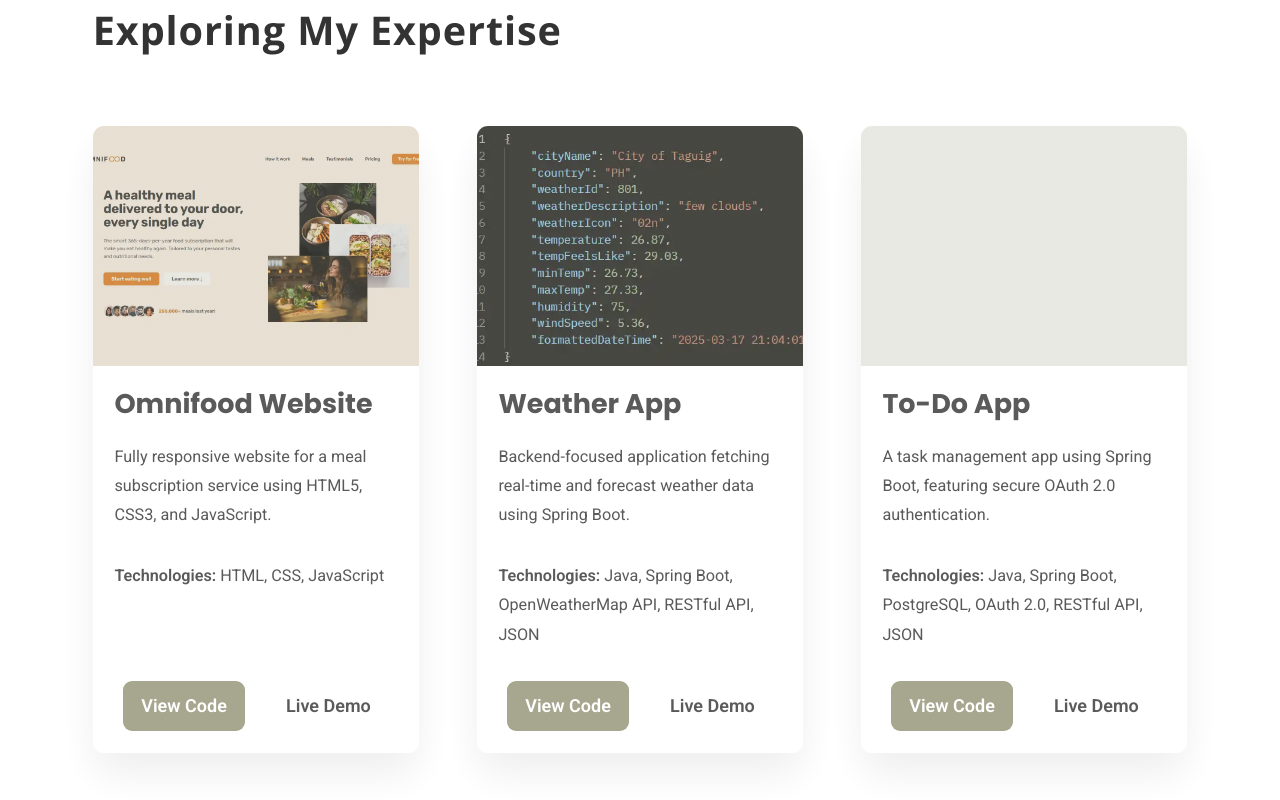
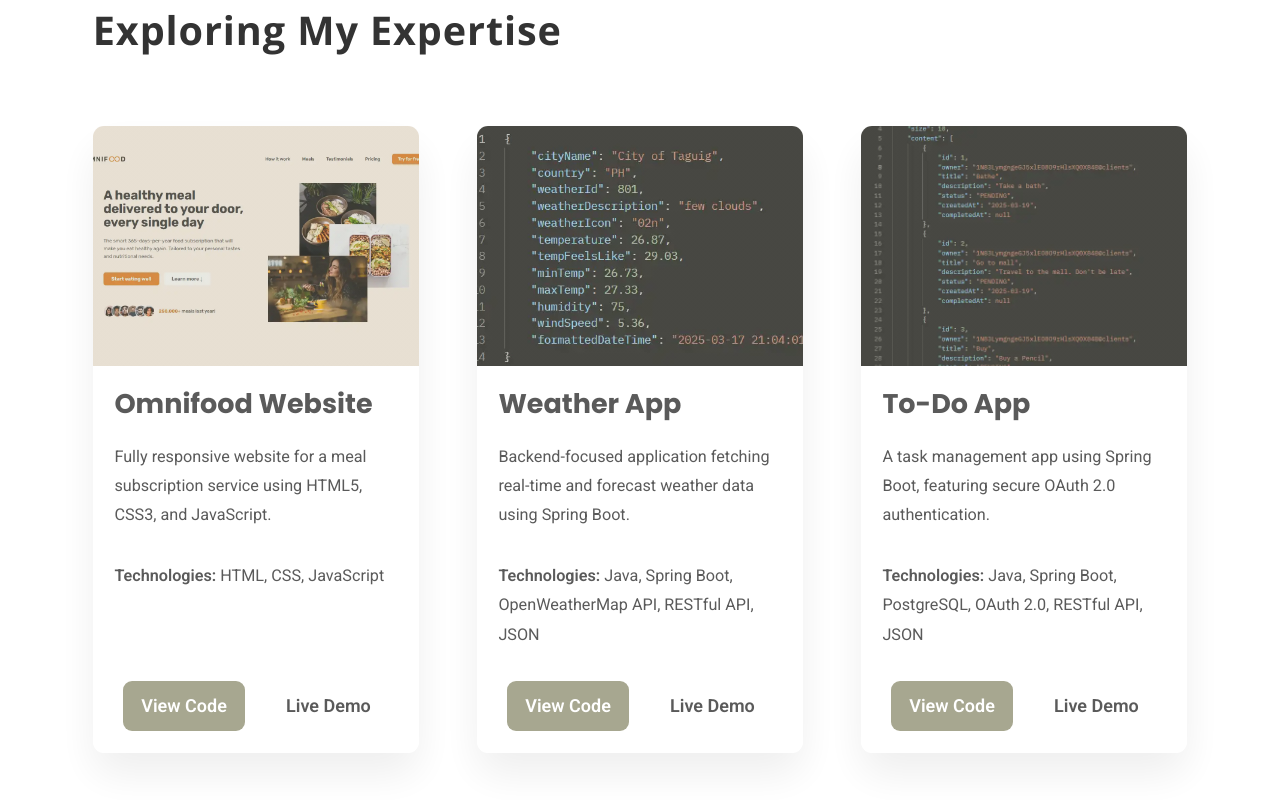
Before and after one commit to Aemyrre/ramyr-cv, a plain HTML site: page index.html in a window 1280 px wide. Shown: the part 1456-2256 px from the top of the page. Drawn offline with nearby package versions, Linux system fonts and the light colour scheme.

Commit message:
fixed To-Do App image

```diff
--- a/css/style.css
+++ b/css/style.css
@@ -308,11 +308,11 @@
       rgba(165, 165, 141, 0.25),
       rgba(165, 165, 141, 0.25)
     ),
-    url("../img/to-do-app-screenshot.png");
+    url("../img/to-do-app-screenshot.webp");
 }
 
 .project-to-do-app:hover {
-  background-image: url("../img/to-do-app-screenshot.png");
+  background-image: url("../img/to-do-app-screenshot.webp");
 }
 
 .project-text-box {
```
